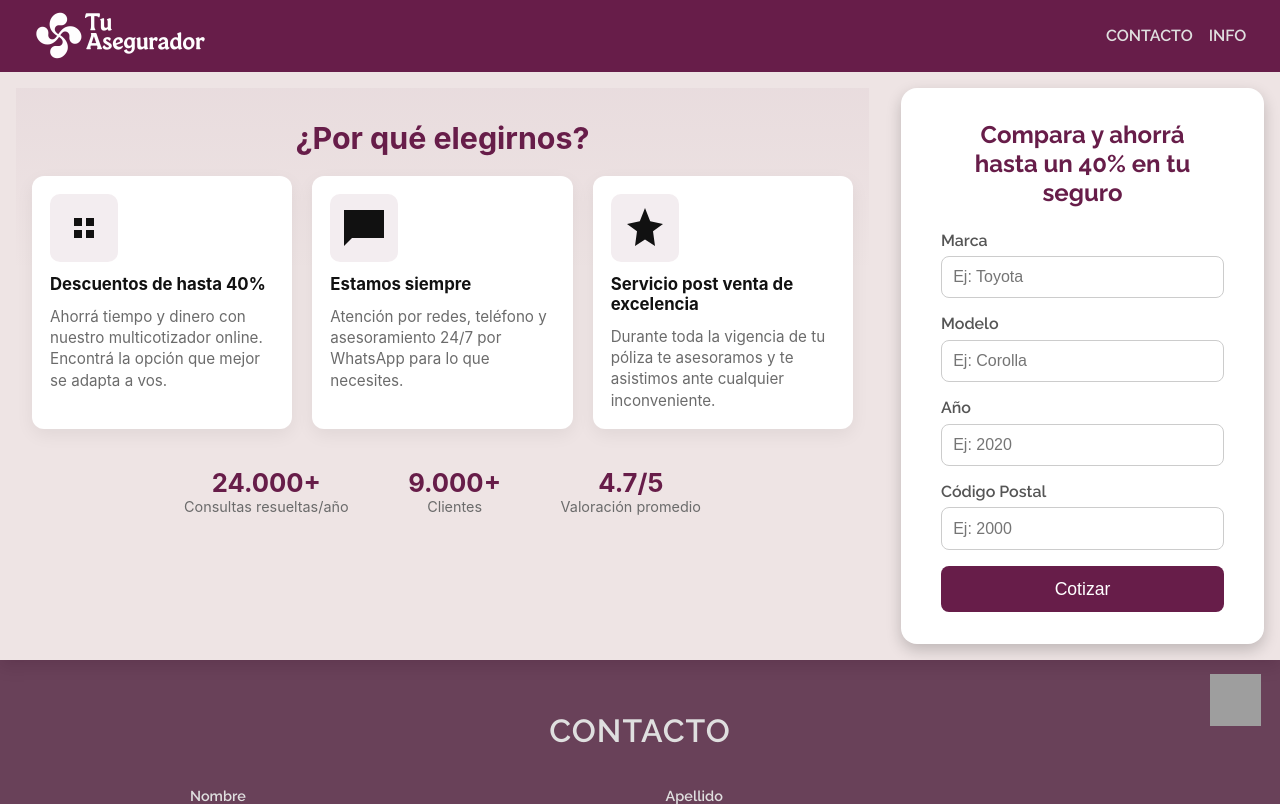
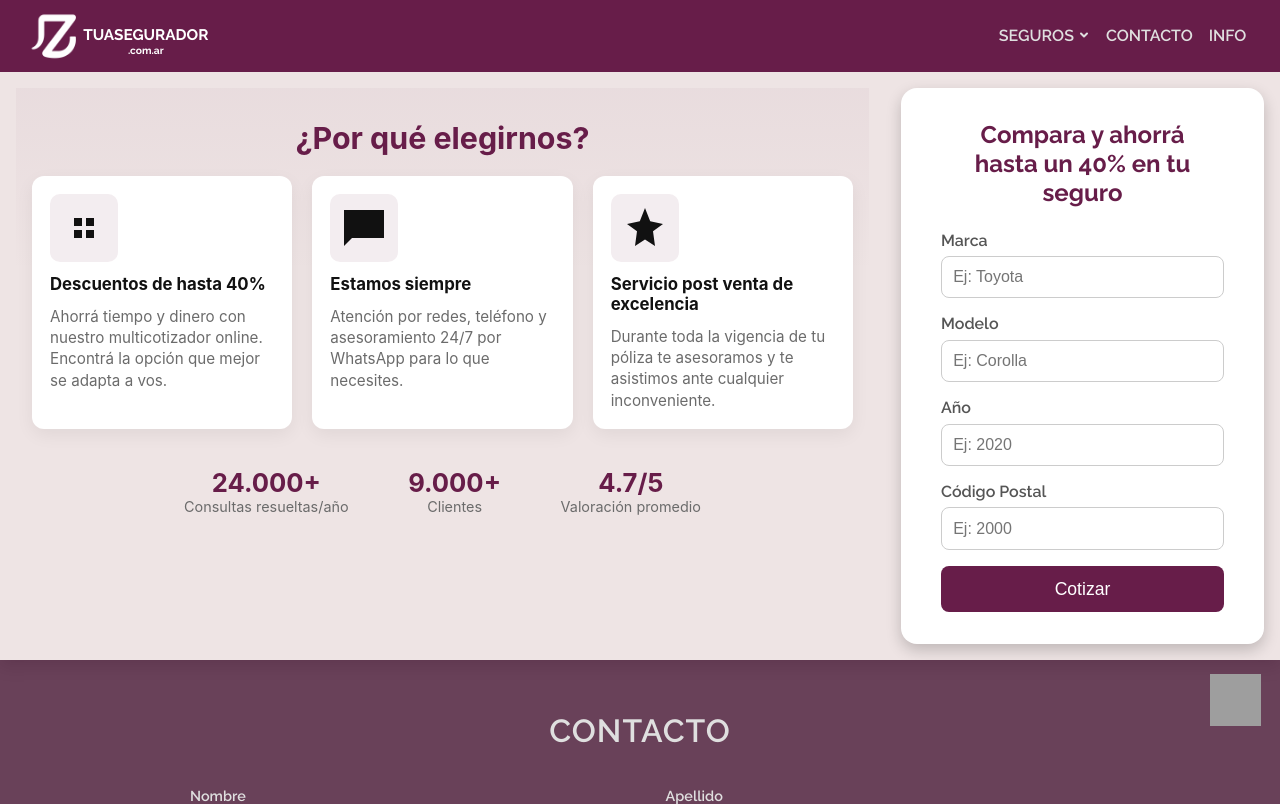
Before and after one commit to zubijavi/TuAsegurador, a React (Vite) app: page / in a window 1280 px wide. Shown: the top 804 px of the page. Built offline with nearby package versions, Linux system fonts and the light colour scheme; grey boxes are pictures that could not be loaded.

Commit message:
mejorar en logo, submenu y button to up

```diff
--- a/index.html
+++ b/index.html
@@ -3,7 +3,7 @@
 
 <head>
   <meta charset="UTF-8" />
-  <link rel="icon" type="image/png" href="logoIa.png"/>
+  <link rel="icon" type="image/png" href="icono.png"/>
   <meta name="viewport" content="width=device-width, initial-scale=1.0" />
   <link rel="stylesheet" href="https://cdnjs.cloudflare.com/ajax/libs/font-awesome/6.5.2/css/all.min.css" />
   <title>TuAsegurador.com.ar</title>
--- a/src/components/Header/Header.css
+++ b/src/components/Header/Header.css
@@ -17,41 +17,33 @@ header {
 
 /* --- Logo --- */
 .logo {
-  font-family: 'Bad Script', cursive;
-  /* width: 20vw; */
   display: flex;
-  /* padding-top: 1vw; */
-  /* flex-direction: column; */
   justify-content: center;
+  align-items: center;
   color: rgb(255, 255, 255);
-  /* border: 2px dashed wheat; */
+}
+.logo .titulo{
+  translate: 0 1vw;
+}
+.logo .titulo h1 {
+  /* transform: rotate(-10deg) translate(0vw, 0vw); */
+  font-size: 1.2vw;
+  font-family: 'Raleway', sans-serif;
+  /* background: linear-gradient(30deg, #2b620b, #ffffff); */
+  /* -webkit-background-clip: text; */
+  /* -webkit-text-fill-color: transparent; */
+  /* transform: rotate(-6deg); */
 }
 
-.logo h1 {
-  /* transform: rotate(-10deg) translate(0vw, 0vw); */
-  font-size: 2.2vw;
-  background: linear-gradient(30deg, #2b620b, #ffffff);
-  -webkit-background-clip: text;
-  -webkit-text-fill-color: transparent;
-  transform: rotate(-6deg);
-}
 
 .logo h4 {
-  font-size: 1vw;
-  background: linear-gradient(30deg, #2b620b, #ffffff);
-  -webkit-background-clip: text;
-  -webkit-text-fill-color: transparent;
-  text-align: right;
-
+  font-size: .8vw;
+  text-align: center;
   /* border: white 2px dashed; */
-  /* display: flex; */
-  /* align-items: end; */
-  transform: rotate(-6deg) translate(-3vw, 2vw)
-    /* transform: rotate(-10deg) translate(7.5vw, -.4vw); */
 }
 
 .logo img {
-  height: 10vw;
+  height: 4.5vw;
   filter: brightness(0) invert(1);
 }
 
@@ -98,6 +90,7 @@ nav a:hover {
   cursor: pointer;
   padding: 0.5rem;
   user-select: none;
+
 }
 
 .submenu-content {
@@ -122,6 +115,14 @@ nav a:hover {
 .submenu-content p:hover {
   background-color: rgba(255, 255, 255, 0.1);
 }
+  .submenu:hover .submenu-content {
+    display: flex;
+  }
+
+  /* Chevron giro con hover */
+  .submenu:hover .chevron {
+    transform: rotate(180deg);
+  }
 
 /* --- Muestra submenu cuando tiene clase .open --- */
 .submenu.open .submenu-content {
@@ -150,20 +151,20 @@ nav a:hover {
     z-index: 2000;
   }
 
-  .logo h1 {
+  .logo .titulo h1 {
     /* transform: rotate(-10deg) translate(0vw, 0vw); */
-    font-size: 5vw;
+    font-size: 2.5vw;
     margin: 0;
   }
 
   .logo h4 {
-    font-size: 2.5vw;
+    font-size: 1.8vw;
     /* display: none; */
-    transform: rotate(-6deg) translate(-7vw, 4.5vw);
+    /* transform: rotate(-6deg) translate(-7vw, 4.5vw); */
   }
 
   .logo img {
-    height: 20vw;
+    height: 10vw;
   }
 
   .menu-toggle {
--- a/src/components/Header/Header.jsx
+++ b/src/components/Header/Header.jsx
@@ -2,7 +2,7 @@ import React, { useEffect } from "react";
 import "./Header.css";
 
 
-import logo from "../../assets/logo3.png";
+import logo from "../../assets/icono.png";
 
 const Header = () => {
   useEffect(() => {
@@ -66,6 +66,10 @@ const Header = () => {
     <header>
       <div className="logo">
         <img src={logo} alt="logo" />
+        <div className="titulo">
+          <h1>TUASEGURADOR</h1>
+          <h4>.com.ar</h4>
+        </div>
       </div>
 
       {/* Icono de menú hamburguesa */}
@@ -73,6 +77,31 @@ const Header = () => {
 
       <nav>
         {/* <p><a href="#inicio">INICIO</a></p> */}
+        {/* === SUBMENÚ NUEVO === */}
+        <div className="submenu">
+          <p className="submenu-label">SEGUROS <svg
+            className="chevron"
+            width="12"
+            height="12"
+            viewBox="0 0 24 24"
+            fill="none"
+            stroke="currentColor"
+            strokeWidth="4"
+            strokeLinecap="round"
+            strokeLinejoin="round"
+          >
+            <polyline points="6 9 12 15 18 9" />
+          </svg>
+          </p>
+          <div className="submenu-content">
+            <p><a href="#seguros">Auto</a></p>
+            <p><a href="#cotizador">Moto</a></p>
+            <p><a href="#sinistros">Caucion</a></p>
+            <p><a href="#sinistros">Agropecuarios</a></p>
+
+          </div>
+        </div>
+        {/* === FIN SUBMENÚ === */}
         <p><a href="#contacto">CONTACTO</a></p>
         <p><a href="#info">INFO</a></p>
       </nav>
--- a/src/components/ScrollToTopButton.css
+++ b/src/components/ScrollToTopButton.css
@@ -25,5 +25,11 @@
 }
 
 @media (max-width: 768px){
+  .scroll-to-top {
+  bottom: 25vw;
+  right: 5vw;
+  /* border-radius: 50%; */
+  width: 14vw;
+}
 
 }
```
Also changed, not shown: public/icono.png (added), src/assets/icono.png (added).
